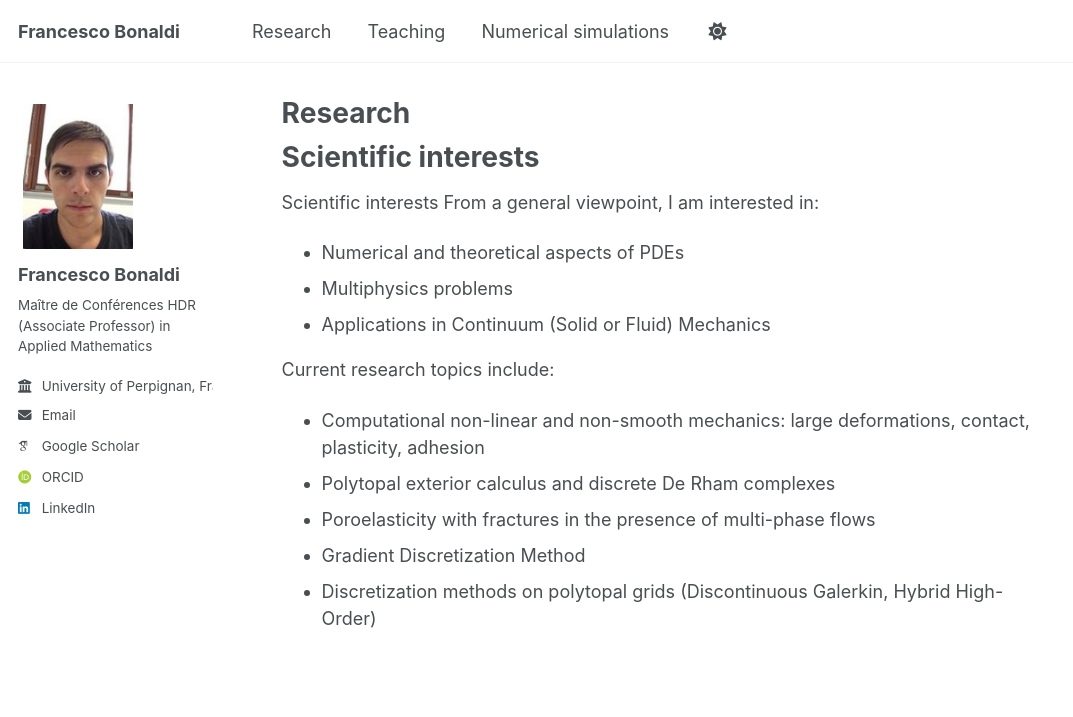
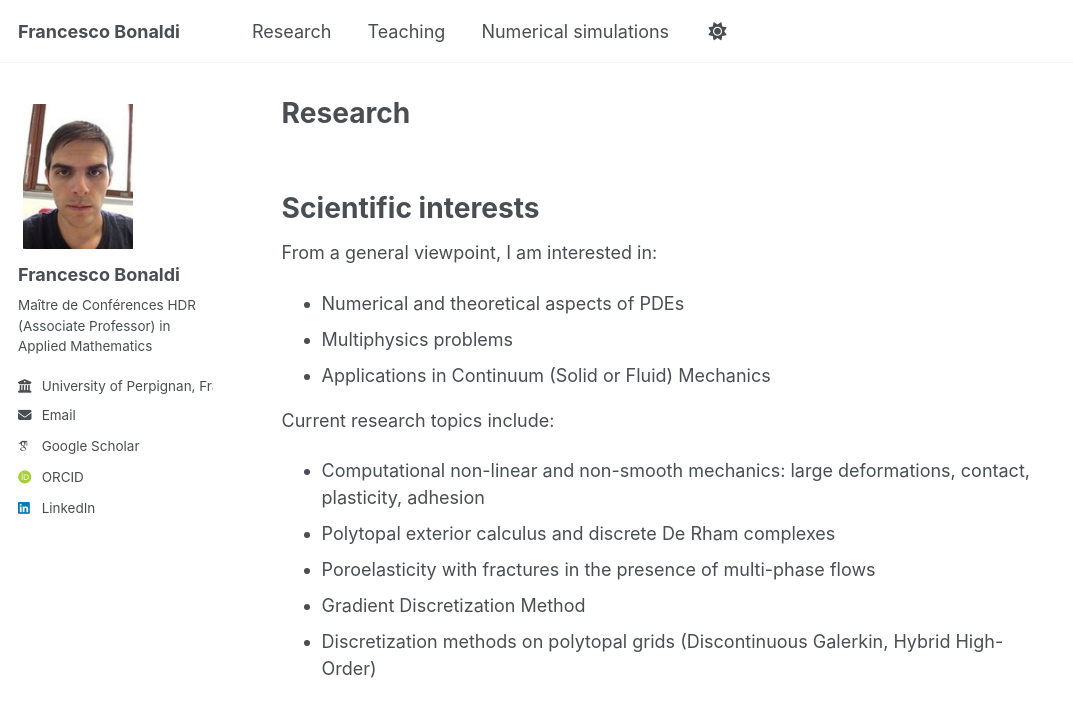
Before and after one commit to fbonaldi/fbonaldi.github.io, a Jekyll site: the page built from _pages/research.md, in a window 1280 px wide. Shown: the top 717 px of the page, without its empty margins (0-1073 px from the left). Built offline with Jekyll 4.4.1, drawn with Linux system fonts in a browser that asks for light colours; some web fonts are replaced; a script bundle is joined from its source files by our own code; library files that are not in the unit come from our copies.

Commit message:
Update research.md

```diff
--- a/_pages/research.md
+++ b/_pages/research.md
@@ -5,9 +5,12 @@ author_profile: true
 redirect_from:
 ---
 
+&nbsp;
+
 Scientific interests
-==
-Scientific interests
+===
+
+
 From a general viewpoint, I am interested in:
 
 * Numerical and theoretical aspects of PDEs
```
